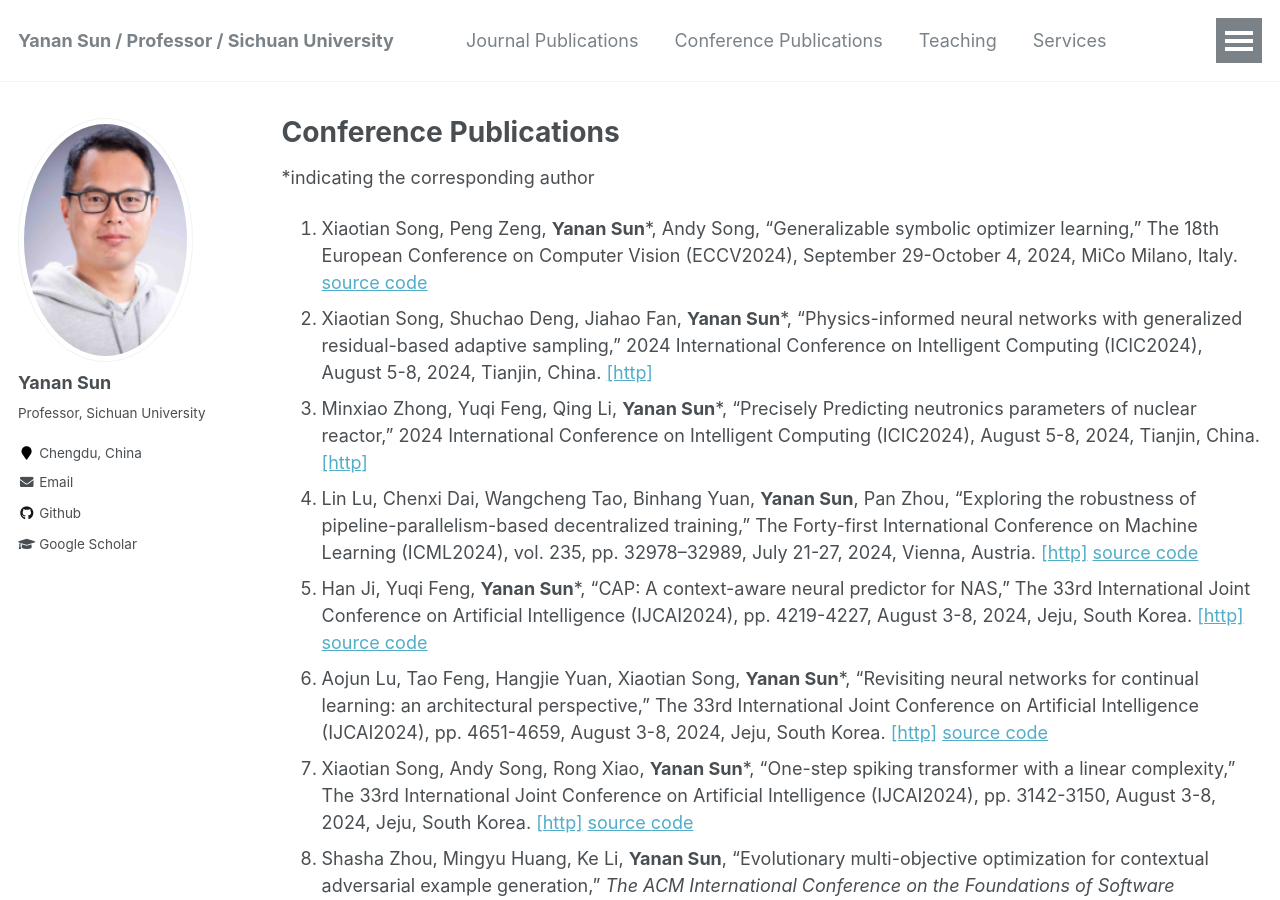
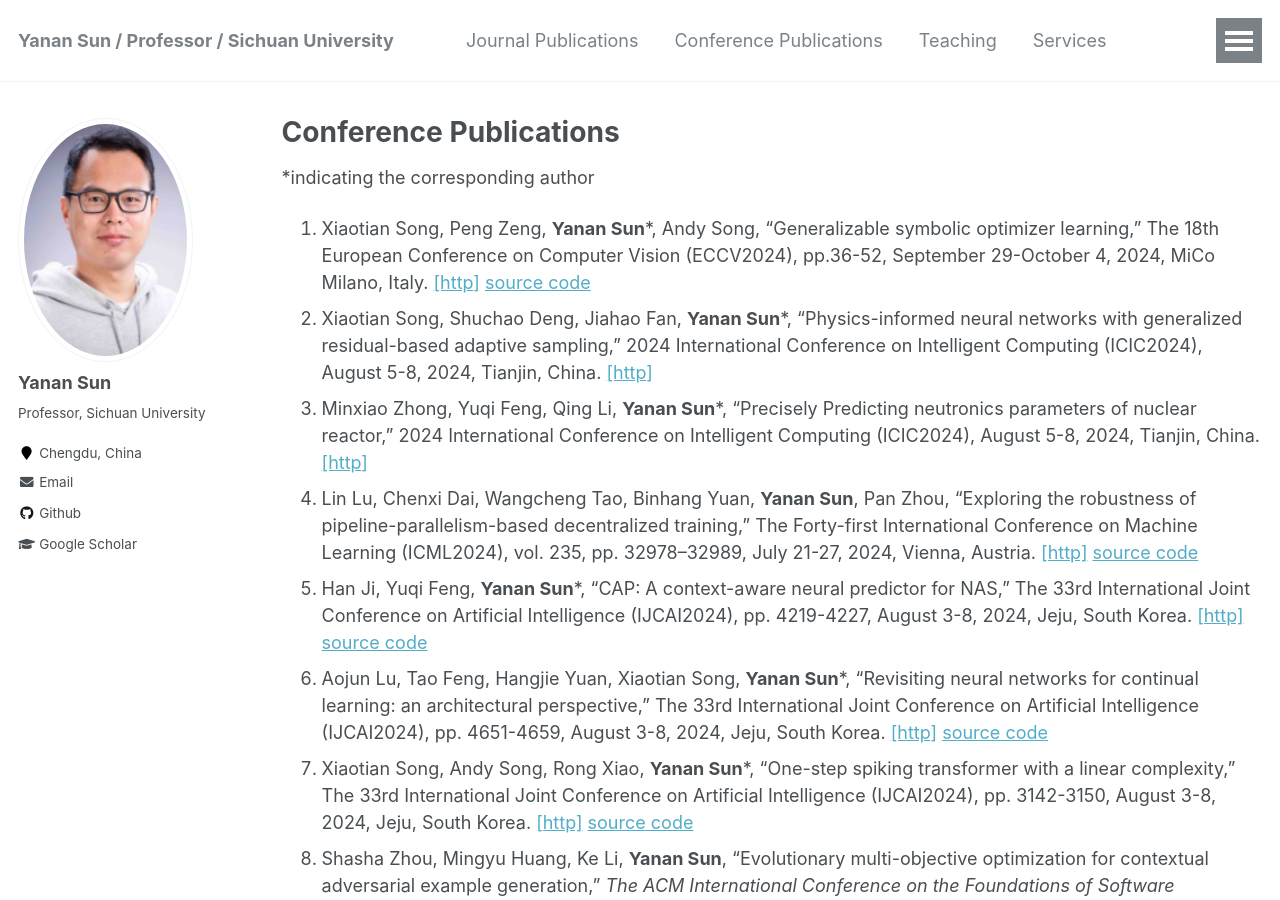
Before and after one commit to yn-sun/yn-sun.github.io, a Jekyll site: the page built from _pages/publications-c.md, in a window 1280 px wide and 900 px high. Built offline with Jekyll 4.4.1, drawn with Linux system fonts in a browser that asks for light colours; comment, search, counter and statistics services are not loaded.

Commit message:
Update publications-c.md

```diff
--- a/_pages/publications-c.md
+++ b/_pages/publications-c.md
@@ -6,7 +6,7 @@
 ---
 *indicating the corresponding author
 
-1. Xiaotian Song, Peng Zeng, **Yanan Sun***, Andy Song, "Generalizable symbolic optimizer learning," The 18th European Conference on Computer Vision (ECCV2024), September 29-October 4, 2024, MiCo Milano, Italy. [source code](https://github.com/songxt3/SOL)
+1. Xiaotian Song, Peng Zeng, **Yanan Sun***, Andy Song, "Generalizable symbolic optimizer learning," The 18th European Conference on Computer Vision (ECCV2024), pp.36-52, September 29-October 4, 2024, MiCo Milano, Italy. [[http]](https://www.ecva.net/papers/eccv_2024/papers_ECCV/html/10485_ECCV_2024_paper.php)  [source code](https://github.com/songxt3/SOL)
 2. Xiaotian Song, Shuchao Deng, Jiahao Fan, **Yanan Sun***, "Physics-informed neural networks with generalized residual-based adaptive sampling," 2024 International Conference on Intelligent Computing (ICIC2024), August 5-8, 2024, Tianjin, China. [[http]](https://link.springer.com/chapter/10.1007/978-981-97-5581-3_26)
 3. Minxiao Zhong, Yuqi Feng, Qing Li, **Yanan Sun***, "Precisely Predicting neutronics parameters of nuclear reactor," 2024 International Conference on Intelligent Computing (ICIC2024), August 5-8, 2024, Tianjin, China. [[http]](https://link.springer.com/chapter/10.1007/978-981-97-5581-3_25)
 4. Lin Lu, Chenxi Dai, Wangcheng Tao, Binhang Yuan, **Yanan Sun**, Pan Zhou, "Exploring the robustness of pipeline-parallelism-based decentralized training," The Forty-first International Conference on Machine Learning (ICML2024), vol. 235, pp. 32978--32989, July 21-27, 2024, Vienna, Austria. [[http]](https://proceedings.mlr.press/v235/lu24c.html)  [source code](https://github.com/dcx001016/pipeline_attack)
```
